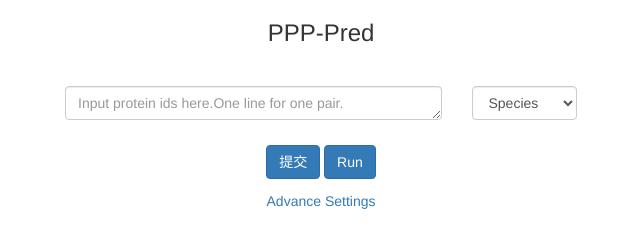
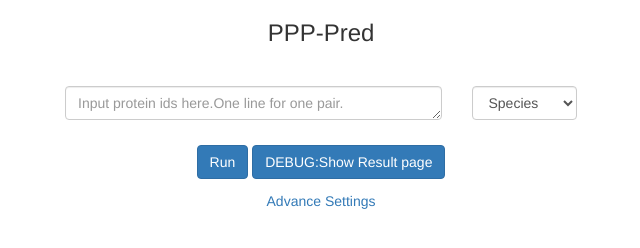
Before and after one commit to ankanch/GSoC2017-projects, a Flask app: page / in a window 1280 px wide. Shown: the part 216-464 px from the top of the page, without its empty margins (319-959 px from the left). Run offline with Flask 2, Linux system fonts and the light colour scheme; some libraries are stand-ins or nearby versions.

Commit message:
UPDATE README

```diff
--- a/templates/index.html
+++ b/templates/index.html
@@ -80,8 +80,8 @@
                 <input type="text" name="analyze_type" value="normal" style="display:none;" id="analyze_type" />
             </div>
             <div class="row div-margin-top-5  div-margin-top-25 div-margin-bottom-25">
-                <input type="submit" class="btn btn-primary" value='提交' />
-                <button type="button" class="btn btn-primary" onclick="javascript:window.location='/result';">Run</button><br/>
+                <input type="submit" class="btn btn-primary" value='Run' />
+                <button type="button" class="btn btn-primary" onclick="javascript:window.location='/result';">DEBUG:Show Result page</button><br/>
                 <button type="button" onclick="javascript:advancedSwitcher()" class="btn btn-link div-margin-top-5" data-toggle="collapse" href="#collapse_advance_settings" aria-expanded="false" aria-controls="collapse_advance_settings">Advance Settings</button>
             </div>
         </div>
```
Also changed, not shown: templates/README.md.
